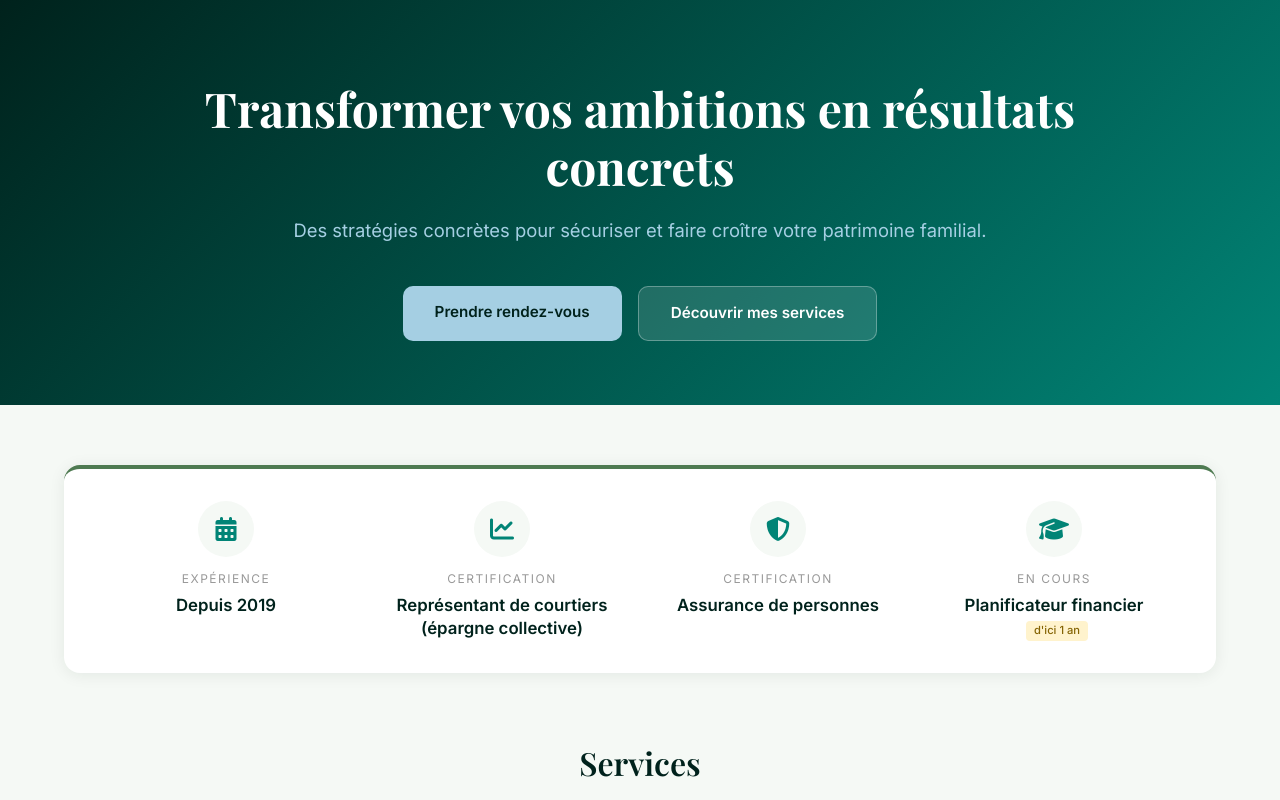
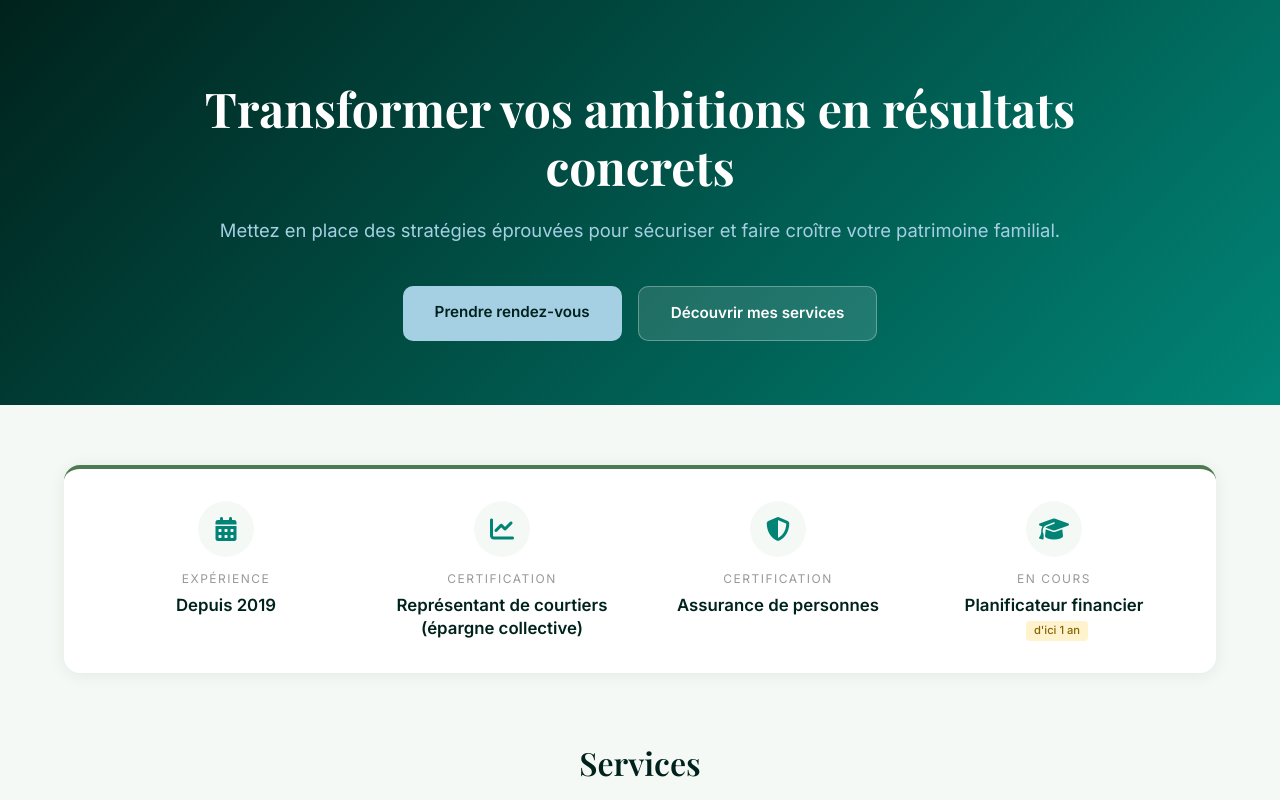
Before and after one commit to nstoltz-mesh/Page-principale, a plain HTML site: page index.html in a window 1280 px wide. Shown: the top 800 px of the page. Drawn offline with nearby package versions, Linux system fonts and the light colour scheme; a script that the page names is missing.

Commit message:
Update hero section paragraph for clarity

```diff
--- a/index.html
+++ b/index.html
@@ -388,7 +388,7 @@ html { scroll-behavior: smooth; }
 <section class="hero">
   <div class="hero-content fade-in">
     <h1>Transformer vos ambitions en résultats concrets</h1>
-    <p>Des stratégies concrètes pour sécuriser et faire croître votre patrimoine familial.</p>
+    <p>Mettez en place des stratégies éprouvées pour sécuriser et faire croître votre patrimoine familial.</p>
     <div class="hero-cta">
       <a href="https://api.leadconnectorhq.com/widget/booking/Ji600NehzD0aMO3Dl5A5?backgroundColor=%23ffffff&primaryColor=%234e7a51FF&buttonText=Prendre+Rendez-vous&showCalendarTitle=true&showCalendarDescription=true&showCalendarDetails=true&default=false" class="btn btn-primary" target="_blank">Prendre rendez-vous</a>
       <a href="#services" class="btn btn-secondary">Découvrir mes services</a>
```
